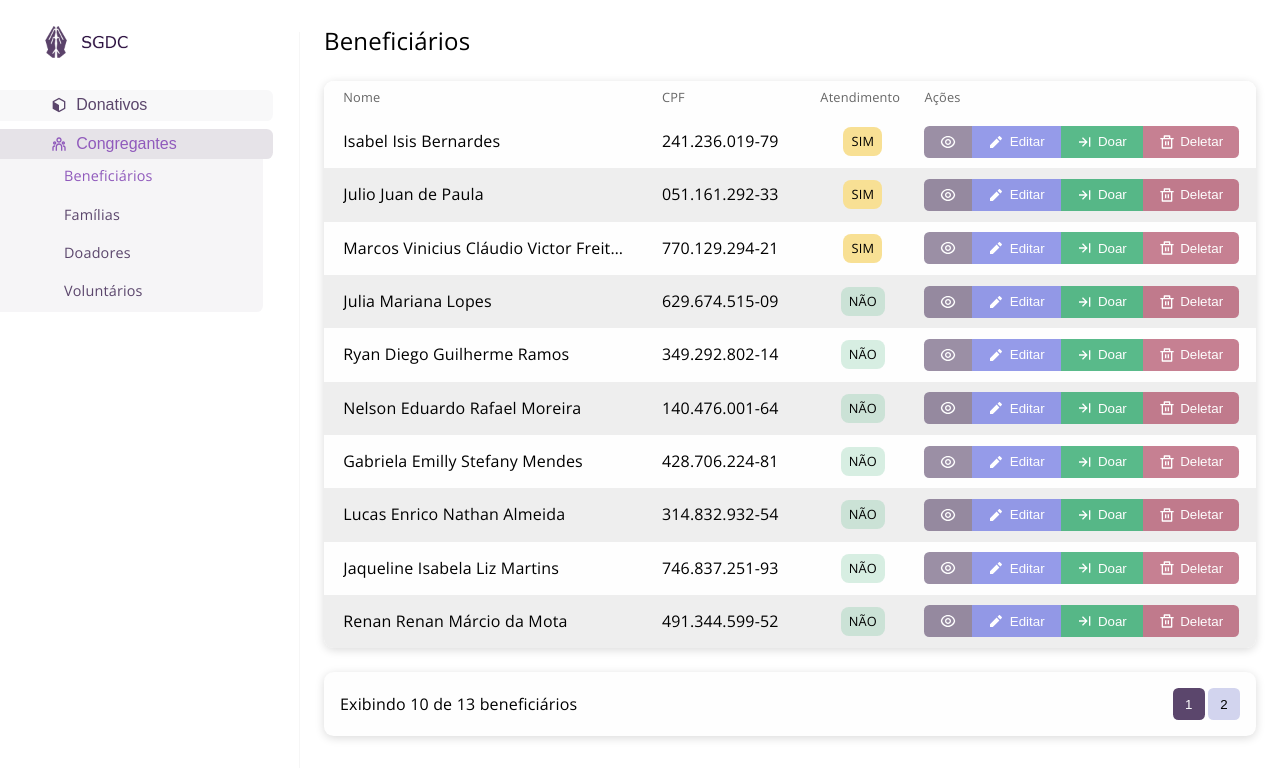
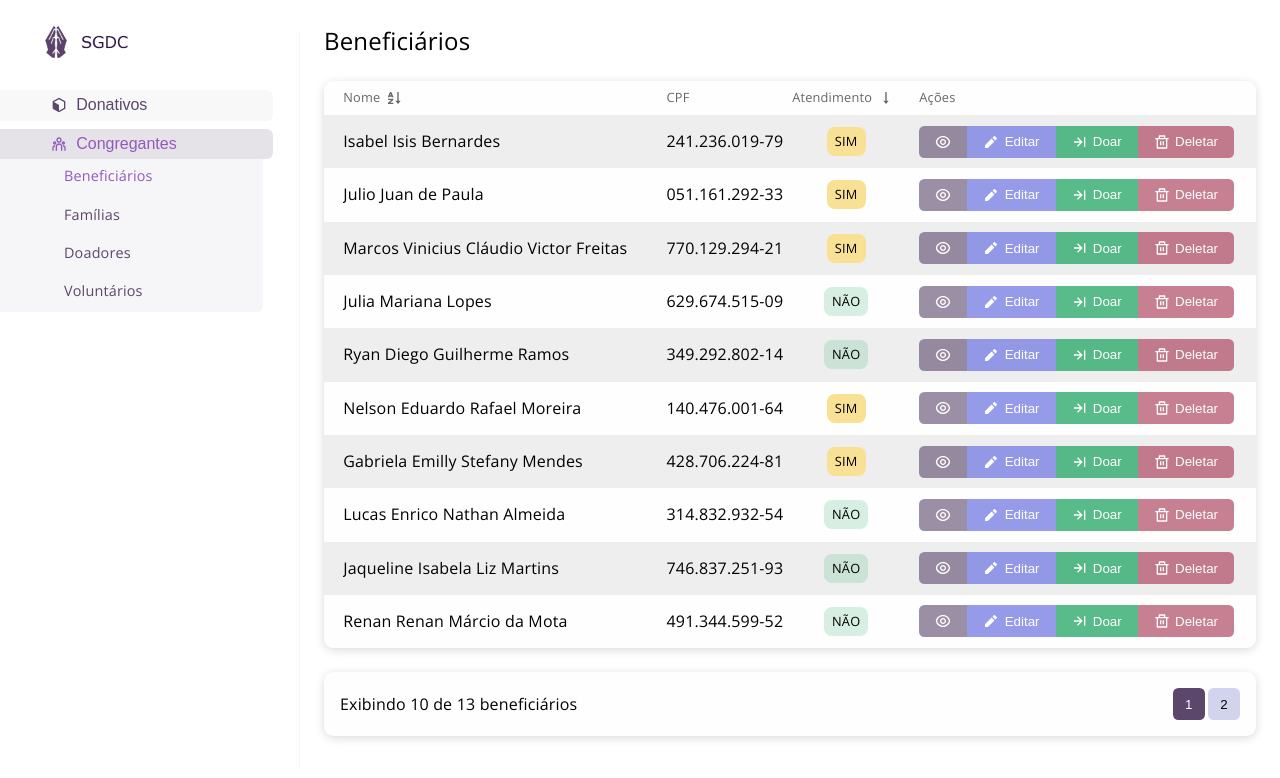
Before and after one commit to gabrielttrevisan/sgdc, a React (Vite) app in the folder frontend/: page /beneficiarios in a window 1280 px wide. Shown: the top 778 px of the page. Built offline with nearby package versions, Linux system fonts and the light colour scheme.

Commit message:
feat: basic sort by column and delete without modal

```diff
--- a/frontend/src/components/action-list/ActionList.jsx
+++ b/frontend/src/components/action-list/ActionList.jsx
@@ -6,6 +6,7 @@ import "./ActionList.css";
  * @param {string} type
  * @param {T} target
  * @param {import("react").MouseEvent<HTMLButtonElement, MouseEvent>} event
+ * @returns {Promise<void>}
  */
 
 /**
--- a/frontend/src/components/data-grid/DataGrid.css
+++ b/frontend/src/components/data-grid/DataGrid.css
@@ -24,6 +24,27 @@
       &:last-child {
         border-radius: 0 var(--data-grid-radius) 0 0;
       }
+
+      > div {
+        display: flex;
+        align-items: center;
+        justify-content: flex-start;
+        gap: 0.34rem;
+
+        > button {
+          border: 0;
+          background-color: transparent;
+          border-radius: 50%;
+          width: 16px;
+          height: 16px;
+          border-radius: 8px;
+          padding: 0;
+
+          &:hover {
+            background-color: var(--colors-primary-2);
+          }
+        }
+      }
     }
   }
 
@@ -31,7 +52,7 @@
     background-color: var(--colors-background-light);
     transition: var(--transitions-calm);
 
-    &:nth-child(even) {
+    &:nth-child(odd) {
       background-color: var(--colors-background-medium);
     }
 
--- a/frontend/src/components/data-grid/DataGrid.jsx
+++ b/frontend/src/components/data-grid/DataGrid.jsx
@@ -1,8 +1,17 @@
-import { useCallback, useEffect, useState } from "react";
+/* eslint-disable react-hooks/exhaustive-deps */
+import { useCallback, useEffect, useImperativeHandle, useState } from "react";
 import { ActionList } from "../action-list/ActionList";
 import { PaginationInfo } from "../pagination-info/PaginationInfo";
 import { PaginationLinks } from "../pagination-links/PaginationLinks";
 import "./DataGrid.css";
+
+/**
+ * @typedef {"none"|"asc"|"desc"} SortState
+ */
+
+/**
+ * @typedef {Record<SortState, import("react").ReactNode>} SortIcons
+ */
 
 /**
  * @template T
@@ -10,9 +19,18 @@ import "./DataGrid.css";
  * @prop {string} title
  * @prop {import("react").ElementType<T>} DataGridCell
  * @prop {string} [className]
+ * @prop {string} [headingClassName]
  * @prop {string} id
+ * @prop {boolean} [sortable]
+ * @prop {SortIcons} [sortIcon]
+ * @prop {keyof T} [sortKey]
  */
 
+/**
+ * @template T
+ * @typedef {Object} DataGridRef
+ * @prop {VoidFunction} update
+ */
 /**
  * @template T
  * @typedef {Object} DataGridProps
@@ -22,6 +40,7 @@ import "./DataGrid.css";
  * @prop {string} [singularName]
  * @prop {string} [pluralName]
  * @prop {string} [title]
+ * @prop {DataGridRef<T>} [ref]
  */
 
 /**
@@ -36,39 +55,52 @@ export function DataGrid({
   singularName,
   title,
   columns,
+  ref,
 }) {
   /** @type {[PageData<T>, import("react").Dispatch<import("react").SetStateAction<import("../../global").PageData<T>>>]} */
   const [page, setPage] = useState({
     items: [],
     page: 1,
+    sortBy: undefined,
     totalPages: 1,
     totalRecords: 0,
   });
 
-  const goToPage = useCallback(
-    (count = 1) => {
+  const getPage = useCallback(
+    (count = 1, sortBy = undefined) => {
       paginatableService
         .list({
           page: count,
+          sortBy: sortBy,
         })
         .then((response) => {
-          console.log(response);
           setPage(
             response.data ?? {
               items: [],
               page: 1,
+              sortBy,
               totalPages: 1,
               totalRecords: 0,
             },
           );
         });
     },
-    [setPage, paginatableService],
+    [paginatableService],
   );
 
   useEffect(() => {
-    goToPage(1);
-  }, [goToPage]);
+    getPage(1);
+  }, []);
+
+  useImperativeHandle(
+    ref,
+    () => ({
+      update() {
+        getPage(1);
+      },
+    }),
+    [getPage],
+  );
 
   return (
     <section className="data-grid">
@@ -81,7 +113,24 @@ export function DataGrid({
           <thead>
             <tr>
               {columns.map((column) => (
-                <th>{column.title}</th>
+                <th key={column.id} className={column.headingClassName}>
+                  <div>
+                    <span>{column.title}</span>
+
+                    {column.sortable && (
+                      <button
+                        type="button"
+                        onClick={() => {
+                          if (page.sortBy !== column.sortKey)
+                            getPage(1, column.sortKey);
+                          else getPage(1);
+                        }}
+                      >
+                        {column.sortIcon}
+                      </button>
+                    )}
+                  </div>
+                </th>
               ))}
 
               <th>Ações</th>
@@ -118,7 +167,7 @@ export function DataGrid({
 
         <PaginationLinks
           currentPage={page.page}
-          onPaginate={(toPage) => goToPage(toPage)}
+          onPaginate={(toPage) => getPage(toPage, page.sortBy)}
           totalPages={page.totalPages}
         />
       </div>
--- /dev/null
+++ b/frontend/src/components/icons/ArrowDown.jsx
@@ -0,0 +1,17 @@
+/** @type {import("react").FC<import("../../global").IconProps>} */
+export function ArrowDownIcon(props) {
+  const width = props.size ?? props.width ?? 16;
+  const height = props.size ?? props.height ?? 16;
+
+  return (
+    <svg
+      width={width}
+      height={height}
+      viewBox="0 0 12 12"
+      fill="none"
+      xmlns="http://www.w3.org/2000/svg"
+    >
+      <path d="M6.5 8V1.5H5.5V8H4L6 10.5L8 8H6.5Z" fill="#666666" />
+    </svg>
+  );
+}
--- /dev/null
+++ b/frontend/src/components/icons/AtoZIcon.jsx
@@ -0,0 +1,20 @@
+/** @type {import("react").FC<import("../../global").IconProps>} */
+export function AtoZIcon(props) {
+  const width = props.size ?? props.width ?? 16;
+  const height = props.size ?? props.height ?? 16;
+
+  return (
+    <svg
+      width={width}
+      height={height}
+      viewBox="0 0 12 12"
+      fill="none"
+      xmlns="http://www.w3.org/2000/svg"
+    >
+      <path
+        d="M2.43418 5.5H1.33301L2.99976 1.5H3.99976L5.66646 5.5H4.56532L4.36041 5H2.6391L2.43418 5.5ZM3.04894 4H3.95057L3.49976 2.9L3.04894 4ZM9.49971 8V1.5H8.49971V8H6.99971L8.99971 10.5L10.9997 8H9.49971ZM5.49971 6.5H1.49972V7.5H3.92683L1.49972 9.5V10.5H5.49971V9.5H3.07278L5.49971 7.5V6.5Z"
+        fill="#666666"
+      />
+    </svg>
+  );
+}
--- a/frontend/src/global.d.ts
+++ b/frontend/src/global.d.ts
@@ -18,6 +18,7 @@ export type PageData<T> = {
 
 export type PaginatedQuery = {
   query?: string;
+  sortBy?: string;
   page: number;
   perPage: number;
 };
--- a/frontend/src/routes/beneficiaries/Beneficiaries.css
+++ b/frontend/src/routes/beneficiaries/Beneficiaries.css
@@ -11,10 +11,10 @@
 
   &.--has-request {
     text-align: center;
+    padding-left: 0;
   }
 
   &.--national-id {
-    width: 17%;
     padding: 0 0 0 1.2rem;
   }
 
@@ -28,6 +28,10 @@
       text-overflow: ellipsis;
     }
   }
+}
+
+th.--has-request {
+  padding-left: 0 !important;
 }
 
 .beneficiary__request-badge {
--- a/frontend/src/routes/beneficiaries/Beneficiaries.jsx
+++ b/frontend/src/routes/beneficiaries/Beneficiaries.jsx
@@ -5,8 +5,13 @@ import { ShowIcon } from "../../components/icons/ShowIcon";
 import { EditIcon } from "../../components/icons/EditIcon";
 import { DeleteIcon } from "../../components/icons/DeleteIcon";
 import { DonateIcon } from "../../components/icons/DonateIcon";
+import { ArrowDownIcon } from "../../components/icons/ArrowDown";
+import { AtoZIcon } from "../../components/icons/AtoZIcon";
+import { useRef } from "react";
 
 export const Beneficiaries = () => {
+  const dataGridRef = useRef(null);
+
   /** @type {import("../../components/data-grid/DataGrid").DataGridColumn<import("./BeneficiariesService").Beneficiary>[]} */
   const columns = [
     {
@@ -14,6 +19,9 @@ export const Beneficiaries = () => {
       title: "Nome",
       id: "name",
       className: "beneficiary__col --name",
+      sortable: true,
+      sortIcon: <AtoZIcon />,
+      sortKey: "name",
     },
     {
       DataGridCell: ({ nationalId }) => <>{nationalId}</>,
@@ -32,11 +40,16 @@ export const Beneficiaries = () => {
       title: "Atendimento",
       id: "has-open-request",
       className: "beneficiary__col --has-request",
+      sortable: true,
+      sortIcon: <ArrowDownIcon />,
+      sortKey: "hasOpenRequest",
+      headingClassName: "--has-request",
     },
   ];
 
   return (
     <DataGrid
+      ref={dataGridRef}
       columns={columns}
       paginatableService={BeneficiariesService}
       singularName="beneficiário"
@@ -75,7 +88,11 @@ export const Beneficiaries = () => {
               <span>Deletar</span>
             </>
           ),
-          onAction: console.log,
+          onAction: (type, target) => {
+            BeneficiariesService.delete(target.nationalId).then(() =>
+              dataGridRef.current?.update(),
+            );
+          },
         },
       ]}
     />
--- a/frontend/src/routes/beneficiaries/BeneficiariesService.js
+++ b/frontend/src/routes/beneficiaries/BeneficiariesService.js
@@ -42,12 +42,12 @@ class BeneficiariesService {
           {
             nationalId: "140.476.001-64",
             name: "Nelson Eduardo Rafael Moreira",
-            hasOpenRequest: false,
+            hasOpenRequest: true,
           },
           {
             nationalId: "428.706.224-81",
             name: "Gabriela Emilly Stefany Mendes",
-            hasOpenRequest: false,
+            hasOpenRequest: true,
           },
           {
             nationalId: "314.832.932-54",
@@ -77,7 +77,7 @@ class BeneficiariesService {
           {
             nationalId: "803.016.236-78",
             name: "Mariana Joana Almeida",
-            hasOpenRequest: false,
+            hasOpenRequest: true,
           },
         ]),
       );
@@ -113,21 +113,46 @@ class BeneficiariesService {
   }
 
   /**
-   * @param {PaginatedQuery} query
+   * @returns {Beneficiary[]}
+   */
+  #getFromLocalStorage() {
+    const rawStr = localStorage.getItem(BENEFICIARIES_MOCK_ID);
+
+    if (!rawStr) return this.#notFound();
+
+    const parsed = JSON.parse(rawStr);
+
+    return parsed;
+  }
+
+  /**
+   * @param {import("../../global").PaginatedQuery} query
    * @returns {Promise<APIResponse<import("../../components/data-grid/DataGrid").PageData<Beneficiary[]>>>}
    */
   async list(query = { page: 1, perPage: 10 }) {
     try {
-      const rawStr = localStorage.getItem(BENEFICIARIES_MOCK_ID);
-
-      if (!rawStr) return this.#notFound();
-
-      const parsed = JSON.parse(rawStr);
+      let parsed = this.#getFromLocalStorage();
 
       if (!parsed || !Array.isArray(parsed))
         return this.#internal("Erro ao obter dados");
 
       if (!parsed.length) return this.#notFound();
+
+      if (query.sortBy) {
+        const [first] = parsed;
+        const type = typeof first[query.sortBy];
+
+        if (type === "number" || type === "bigint")
+          parsed = parsed.sort((a, b) => a[query.sortBy] - b[query.sortBy]);
+        else if (type === "string")
+          parsed = parsed.sort((a, b) =>
+            a[query.sortBy]
+              .toLowerCase()
+              .localeCompare(b[query.sortBy].toLowerCase()),
+          );
+        else if (type === "boolean")
+          parsed = parsed.sort((a) => (a[query.sortBy] ? -1 : 1));
+      }
 
       const perPage = query.perPage ?? 10;
       const offset = (query.page - 1) * perPage;
@@ -142,6 +167,7 @@ class BeneficiariesService {
           page: query.page,
           totalPages: Math.ceil(parsed.length / perPage),
           totalRecords: parsed.length,
+          sortBy: query.sortBy,
         },
         error: null,
       };
@@ -149,6 +175,23 @@ class BeneficiariesService {
       return this.#internal("Erro inesperado");
     }
   }
+
+  async delete(id) {
+    try {
+      const parsed = this.#getFromLocalStorage();
+
+      if (!parsed || !Array.isArray(parsed))
+        return this.#internal("Erro ao obter dados");
+
+      if (!parsed.length) return this.#notFound();
+
+      const filtered = parsed.filter((item) => item.nationalId !== id);
+
+      localStorage.setItem(BENEFICIARIES_MOCK_ID, JSON.stringify(filtered));
+    } catch {
+      return this.#internal("Erro inesperado");
+    }
+  }
 }
 
 export default new BeneficiariesService();
```
